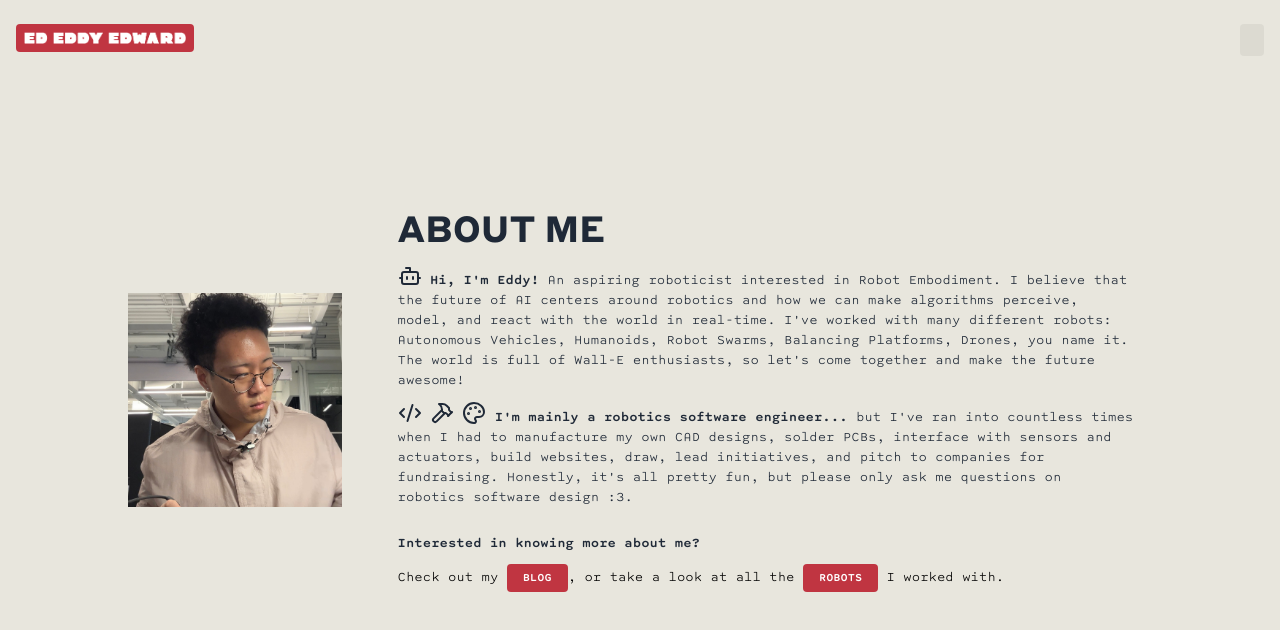
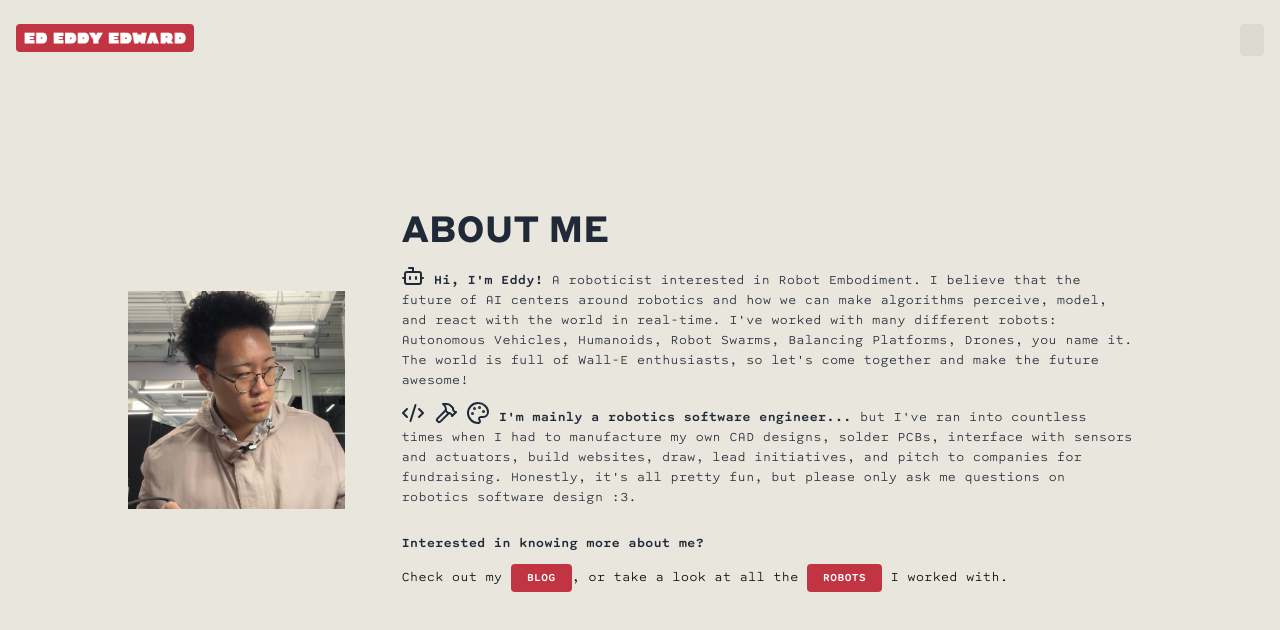
Before and after one commit to Edwardius/ed-eddy-edward, a Next.js app: page /about in a window 1280 px wide. Shown: the top 630 px of the page. Built offline with nearby package versions, Linux system fonts and the light colour scheme; what tailwind-hamburgers would draw is missing.

Commit message:
not aspiring, i am a roboticist

```diff
--- a/pages/about.tsx
+++ b/pages/about.tsx
@@ -17,7 +17,7 @@
     <div className='px-4 text-sm font-300 text-gray-800 font-mono'>
       <p>
         <span className="font-500"> <Bot className='inline-block align-text-bottom'/> Hi, I&apos;m Eddy! </span>
-        An aspiring roboticist interested in Robot Embodiment. I believe that the future of AI centers around robotics and how we can make algorithms perceive, model, and react with the world in real-time. I&apos;ve worked with many different robots: Autonomous Vehicles, Humanoids, Robot Swarms, Balancing Platforms, Drones, you name it. The world is full of Wall-E enthusiasts, so let&apos;s come together and make the future awesome!
+        A roboticist interested in Robot Embodiment. I believe that the future of AI centers around robotics and how we can make algorithms perceive, model, and react with the world in real-time. I&apos;ve worked with many different robots: Autonomous Vehicles, Humanoids, Robot Swarms, Balancing Platforms, Drones, you name it. The world is full of Wall-E enthusiasts, so let&apos;s come together and make the future awesome!
       </p>
     </div>
     <div className='px-4 text-sm font-300 text-gray-800 font-mono'>
```
